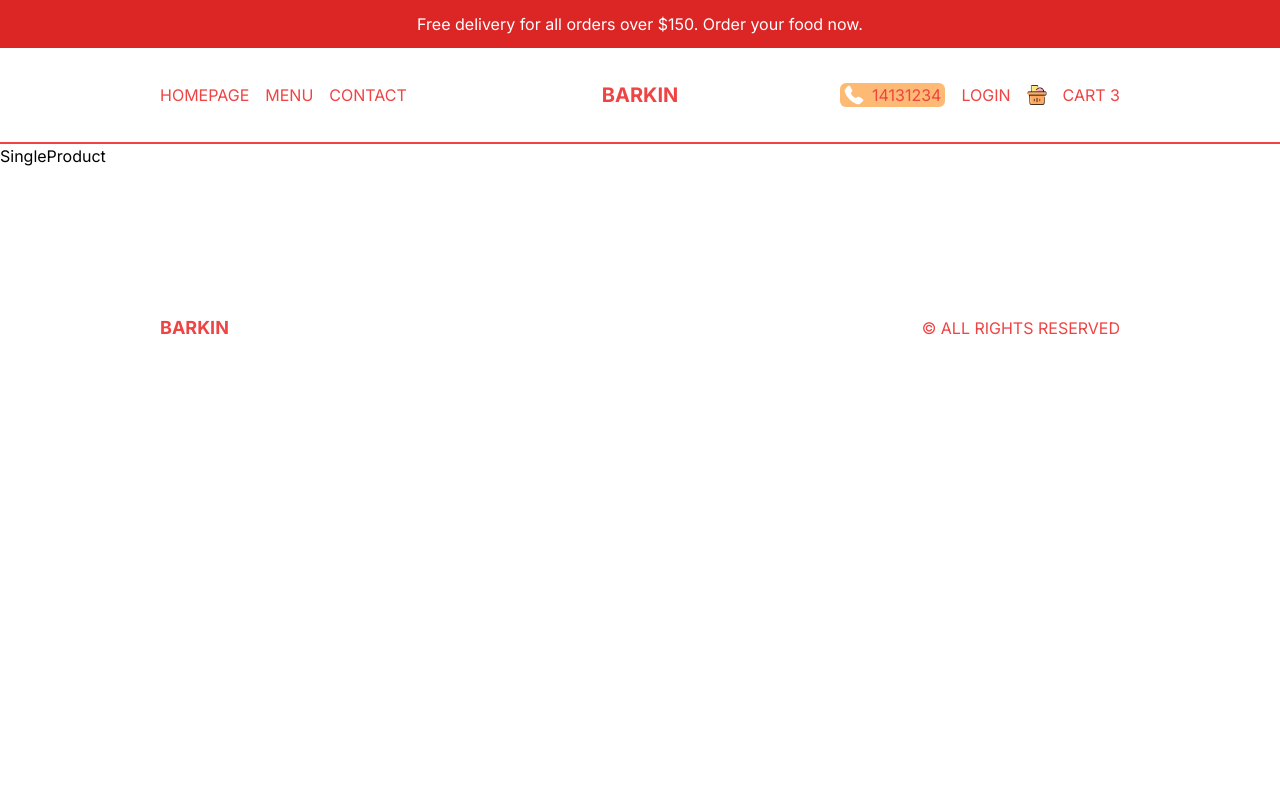
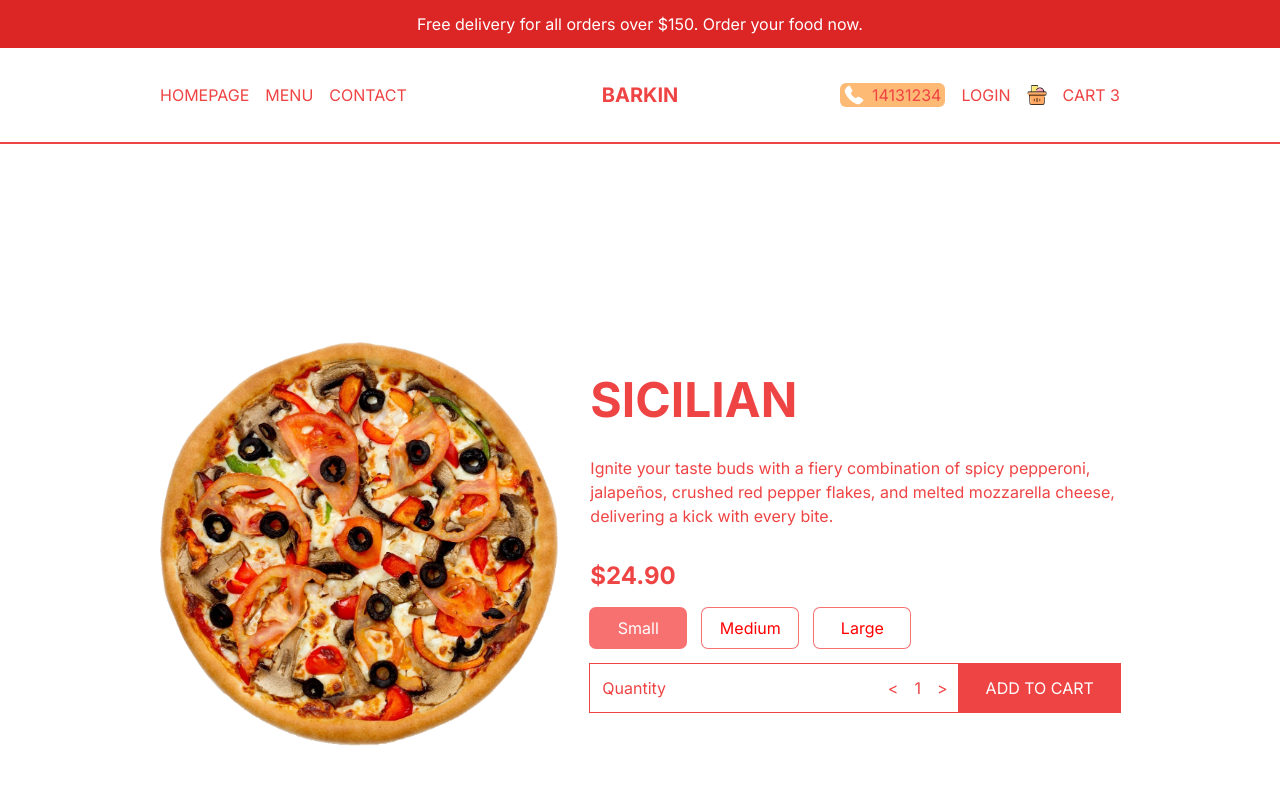
Before and after one commit to barkinkoroglu/food-delivery, a Next.js app: page /product/1 in a window 1280 px wide. Shown: the top 800 px of the page. Built offline with nearby package versions, Linux system fonts and the light colour scheme.

Commit message:
Single Product Page

```diff
--- a/src/app/product/[id]/page.tsx
+++ b/src/app/product/[id]/page.tsx
@@ -1,7 +1,36 @@
+import Price from '@/components/Price';
+import { singleProduct } from '@/data';
+import Image from 'next/image';
 import React from 'react';
 
-function SingleProductPage() {
-  return <div>SingleProduct</div>;
-}
+const SingleProductPage = () => {
+  return (
+    <div className="p-4 lg:px-20 xl:px-40 h-screen flex flex-col justify-around text-red-500 md:flex-row md:gap-8 md:items-center">
+      {/* IMAGE CONTAINER */}
+      {singleProduct.img && (
+        <div className="relative w-full h-1/2 md:h-[70%]">
+          <Image
+            src={singleProduct.img}
+            alt=""
+            className="object-contain"
+            fill
+          />
+        </div>
+      )}
+      {/* TEXT CONTAINER */}
+      <div className="h-1/2 flex flex-col gap-4 md:h-[70%] md:justify-center md:gap-6 xl:gap-8">
+        <h1 className="text-3xl font-bold uppercase xl:text-5xl">
+          {singleProduct.title}
+        </h1>
+        <p>{singleProduct.desc}</p>
+        <Price
+          price={singleProduct.price}
+          id={singleProduct.id}
+          options={singleProduct.options}
+        />
+      </div>
+    </div>
+  );
+};
 
 export default SingleProductPage;
--- /dev/null
+++ b/src/components/Price.tsx
@@ -0,0 +1,66 @@
+'use client';
+
+import React, { useEffect, useState } from 'react';
+
+type Props = {
+  price: number;
+  id: number;
+  options?: { title: string; additionalPrice: number }[];
+};
+
+const Price = ({ price, id, options }: Props) => {
+  const [total, setTotal] = useState(price);
+  const [quantity, setQuantity] = useState(1);
+  const [selected, setSelected] = useState(0);
+
+  useEffect(() => {
+    setTotal(
+      quantity * (options ? price + options[selected].additionalPrice : price)
+    );
+  }, [quantity, selected, options, price]);
+
+  return (
+    <div className="flex flex-col gap-4">
+      <h2 className="text-2xl font-bold">${total.toFixed(2)}</h2>
+      <div className="flex gap-4">
+        {options?.map((option, index) => (
+          <button
+            key={option.title}
+            className="min-w-[6rem] p-2 ring-1 ring-red-400 rounded-md"
+            style={{
+              background: selected === index ? 'rgb(248 113 113)' : 'white',
+              color: selected === index ? 'white' : 'red',
+            }}
+            onClick={() => setSelected(index)}
+          >
+            {option.title}
+          </button>
+        ))}
+      </div>
+
+      <div className="flex justify-between items-center">
+        <div className="flex justify-between w-full p-3 ring-1 ring-red-500">
+          <span>Quantity</span>
+          <div className="flex gap-4 items-center">
+            <button
+              onClick={() => setQuantity((prev) => (prev > 1 ? prev - 1 : 1))}
+            >
+              {'<'}
+            </button>
+            <span>{quantity}</span>
+            <button
+              onClick={() => setQuantity((prev) => (prev < 9 ? prev + 1 : 9))}
+            >
+              {'>'}
+            </button>
+          </div>
+        </div>
+        <button className="uppercase w-56 bg-red-500 text-white p-3 ring-1 ring-red-500">
+          Add to Cart
+        </button>
+      </div>
+    </div>
+  );
+};
+
+export default Price;
```
